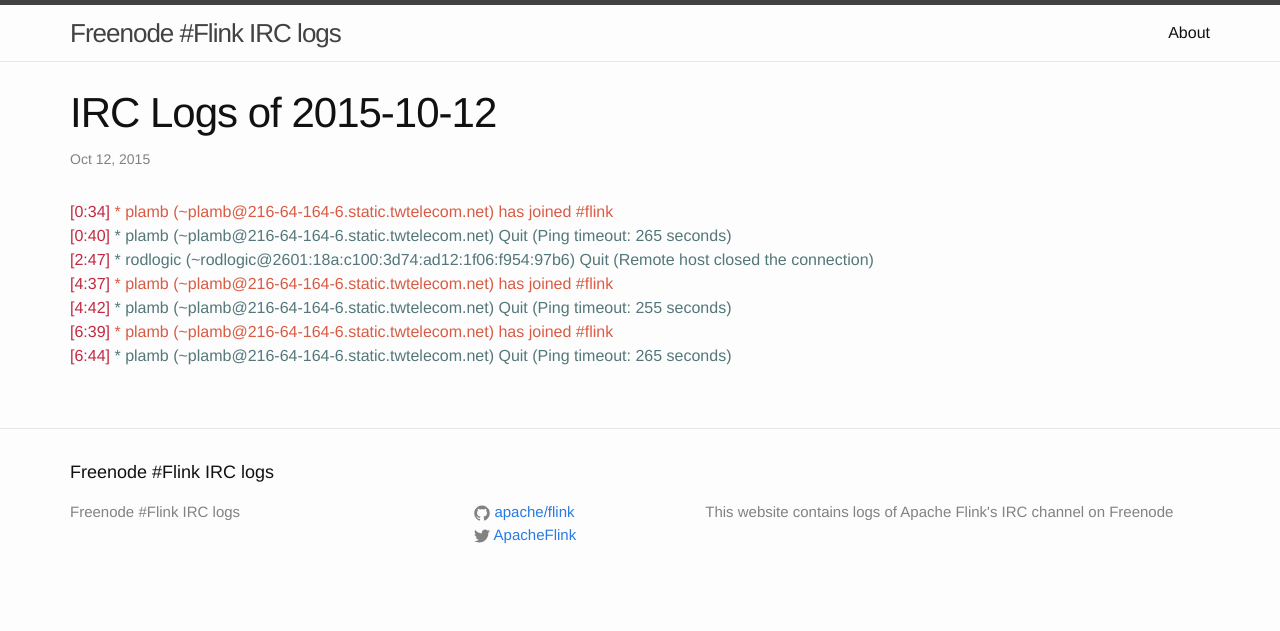
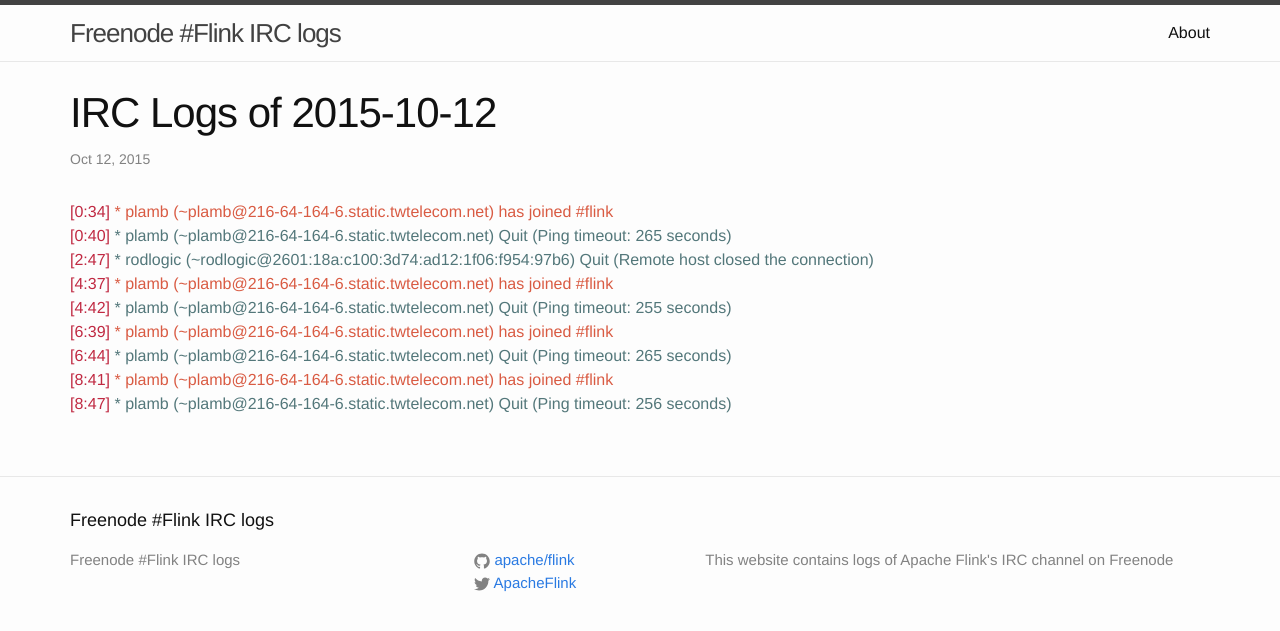
Before and after one commit to flink-irc-logs/flink-irc-logs.github.io, a Jekyll site: the page built from _posts/2015-10-12-logs.markdown, in a window 1280 px wide. Shown: the top 631 px of the page. Built offline with Jekyll 4.4.1, drawn with Linux system fonts in a browser that asks for light colours.

Commit message:
Update of the logs on Mon Oct 12 09:25:42 CEST 2015

```diff
--- a/_posts/2015-10-12-logs.markdown
+++ b/_posts/2015-10-12-logs.markdown
@@ -11,3 +11,5 @@
 <span class="irc-date">[4:42]</span> <span class="irc-navy">* plamb (~plamb@216-64-164-6.static.twtelecom.net) Quit (Ping timeout: 255 seconds)</span><br />
 <span class="irc-date">[6:39]</span> <span class="irc-green">* plamb (~plamb@216-64-164-6.static.twtelecom.net) has joined #flink</span><br />
 <span class="irc-date">[6:44]</span> <span class="irc-navy">* plamb (~plamb@216-64-164-6.static.twtelecom.net) Quit (Ping timeout: 265 seconds)</span><br />
+<span class="irc-date">[8:41]</span> <span class="irc-green">* plamb (~plamb@216-64-164-6.static.twtelecom.net) has joined #flink</span><br />
+<span class="irc-date">[8:47]</span> <span class="irc-navy">* plamb (~plamb@216-64-164-6.static.twtelecom.net) Quit (Ping timeout: 256 seconds)</span><br />
```
